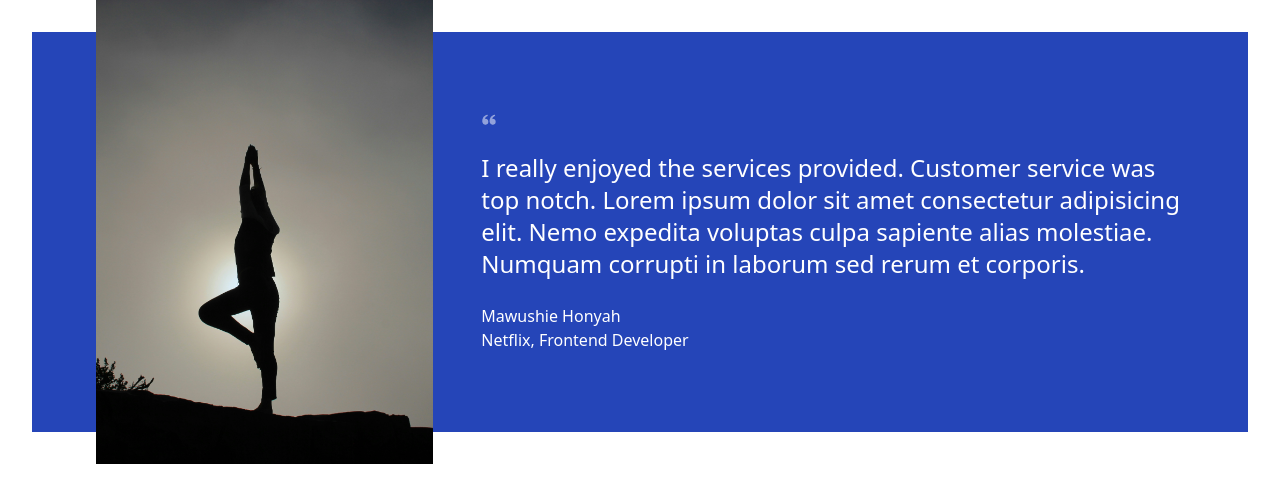
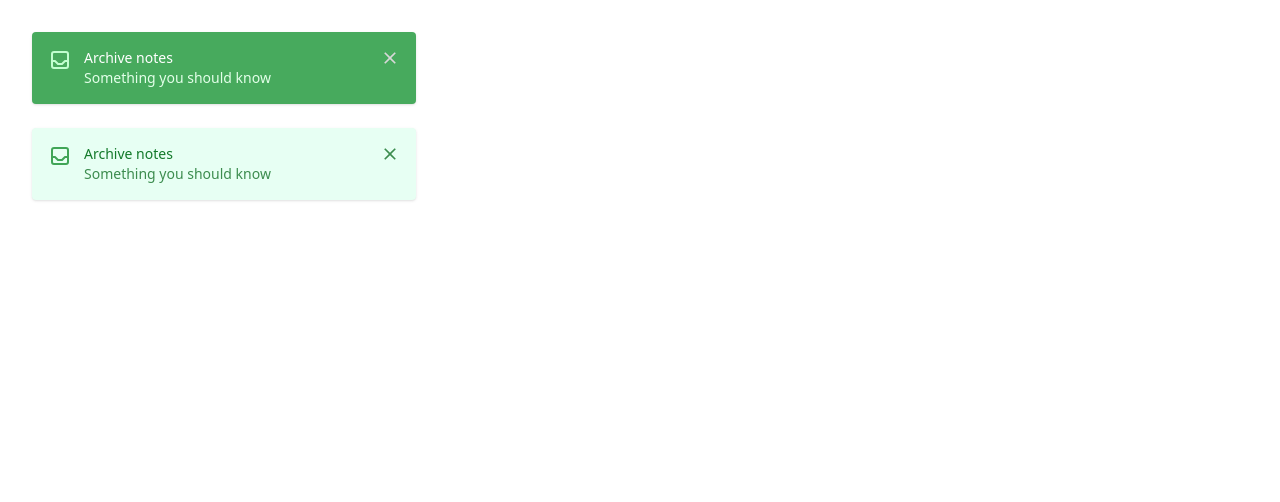
Before and after one commit to Mawushie/mycomponents-library, a React (Vite) app: page / in a window 1280 px wide. Shown: the top 502 px of the page. Built offline with nearby package versions, Linux system fonts and the light colour scheme.

Commit message:
tooltip component created

```diff
--- a/src/App.jsx
+++ b/src/App.jsx
@@ -4,6 +4,7 @@ import Banner from "./components/Banner/Banner";
 import Card from "./components/Card/Card";
 import TestimonialWithoutImage from "./components/Testimonials/TestimonialWithoutImage";
 import TestimonialWithImage from "./components/Testimonials/TestimonialWithImage";
+import ToolTip from "./components/ToolTip/ToolTip";
 
 function App() {
   return (
@@ -45,17 +46,31 @@ function App() {
       <br></br>
       <br></br>
       <br></br> */}
-      <TestimonialWithImage
+      {/* <TestimonialWithImage
         image={`yoga.jpg`}
         name={`Mawushie Honyah`}
         company={`Netflix`}
         position={`Frontend Developer`}
       >
-        I really enjoyed the services provided. Customer service was top notch.
-        Lorem ipsum dolor sit amet consectetur adipisicing elit. Nemo expedita
-        voluptas culpa sapiente alias molestiae. Numquam corrupti in laborum sed
-        rerum et corporis.
-      </TestimonialWithImage>
+        Yoga challenges and calms me at the same time and I am beginning to
+        really fall in love with it.
+      </TestimonialWithImage> */}
+
+      <div>
+        <ToolTip
+          color="green"
+          theme="bold"
+          title="Archive notes"
+          details="Something you should know"
+        />
+        <br></br>
+        <ToolTip
+          color="green"
+          theme="light"
+          title="Archive notes"
+          details="Something you should know"
+        />
+      </div>
     </>
   );
 }
--- a/src/components/Testimonials/TestimonialWithImage.jsx
+++ b/src/components/Testimonials/TestimonialWithImage.jsx
@@ -10,7 +10,7 @@ export default function TestimonialWithImage({
 }) {
   return (
     <>
-      <div className="testimonial-container flex flex-col bg-sl max-w-96 border-0 font-inter relative  shadow xl:hidden">
+      <div className="flex flex-col bg-sl max-w-96 border-0 font-inter relative  shadow xl:hidden">
         <div className="max-w-80 h-52 border border-transparent  self-center  absolute testimonial-image">
           <img src={image} className="rounded-lg" />
         </div>
--- /dev/null
+++ b/src/components/ToolTip/Black.jsx
@@ -0,0 +1,35 @@
+import React from "react";
+import { TbInbox } from "react-icons/tb";
+import { MdOutlineClose } from "react-icons/md";
+
+export default function Black({ theme, info }) {
+  let background = theme === "light" ? "#FFFFFF" : "#262626";
+  let iconColor = theme === "light" ? "#6B7280" : "#C7C7C7";
+  let titleColor = theme === "light" ? "#111827" : "#FFFFFF";
+  let detailsColor = theme === "light" ? "#6B7280" : "#C7C7C7";
+  let dismissBtn = theme === "light" ? "#6B7280" : "#C7C7C7";
+  return (
+    <>
+      <div
+        className="flex justify-between rounded border-transparent shadow w-96 p-4"
+        style={{ background: background }}
+      >
+        <div className="flex w-80">
+          <TbInbox
+            style={{ width: 24, height: 24, marginRight: 12, color: iconColor }}
+          />
+          <div className="mr-4">
+            <h4 className="font-medium text-sm" style={{ color: titleColor }}>
+              {info.title}
+            </h4>
+            <p className="text-sm" style={{ color: detailsColor }}>
+              {info.details}
+            </p>
+          </div>
+        </div>
+
+        <MdOutlineClose style={{ width: 20, height: 20, color: dismissBtn }} />
+      </div>
+    </>
+  );
+}
--- /dev/null
+++ b/src/components/ToolTip/Blue.jsx
@@ -0,0 +1,35 @@
+import React from "react";
+import { TbInbox } from "react-icons/tb";
+import { MdOutlineClose } from "react-icons/md";
+
+export default function Blue({ theme, info }) {
+  let background = theme === "light" ? "#E0E7FF" : "#1E40AF";
+  let iconColor = theme === "light" ? "#1C51B9" : "#7EA6F2";
+  let titleColor = theme === "light" ? "#1E40AF" : "#FFFFFF";
+  let detailsColor = theme === "light" ? "#1C51B9" : "#E8EDFF";
+  let dismissBtn = theme === "light" ? "#1C51B9" : "#D8D8D8";
+  return (
+    <>
+      <div
+        className="flex justify-between rounded border-transparent shadow w-96 p-4"
+        style={{ background: background }}
+      >
+        <div className="flex w-80">
+          <TbInbox
+            style={{ width: 24, height: 24, marginRight: 12, color: iconColor }}
+          />
+          <div className="mr-4">
+            <h4 className="font-medium text-sm" style={{ color: titleColor }}>
+              {info.title}
+            </h4>
+            <p className="text-sm" style={{ color: detailsColor }}>
+              {info.details}
+            </p>
+          </div>
+        </div>
+
+        <MdOutlineClose style={{ width: 20, height: 20, color: dismissBtn }} />
+      </div>
+    </>
+  );
+}
--- /dev/null
+++ b/src/components/ToolTip/Green.jsx
@@ -0,0 +1,35 @@
+import React from "react";
+import { TbInbox } from "react-icons/tb";
+import { MdOutlineClose } from "react-icons/md";
+
+export default function Green({ theme, info }) {
+  let background = theme === "light" ? "#E7FFF3" : "#47AA5D";
+  let iconColor = theme === "light" ? "#41A557" : "#C1FFCF";
+  let titleColor = theme === "light" ? "#137A2A" : "#FFFFFF";
+  let detailsColor = theme === "light" ? "#3C8C4E" : "#E3FFE9";
+  let dismissBtn = theme === "light" ? "#3C8C4E" : "#D8D8D8";
+  return (
+    <>
+      <div
+        className="flex justify-between rounded border-transparent shadow w-96 p-4"
+        style={{ background: background }}
+      >
+        <div className="flex w-80">
+          <TbInbox
+            style={{ width: 24, height: 24, marginRight: 12, color: iconColor }}
+          />
+          <div className="mr-4">
+            <h4 className="font-medium text-sm" style={{ color: titleColor }}>
+              {info.title}
+            </h4>
+            <p className="text-sm" style={{ color: detailsColor }}>
+              {info.details}
+            </p>
+          </div>
+        </div>
+
+        <MdOutlineClose style={{ width: 20, height: 20, color: dismissBtn }} />
+      </div>
+    </>
+  );
+}
--- /dev/null
+++ b/src/components/ToolTip/Pink.jsx
@@ -0,0 +1,35 @@
+import React from "react";
+import { TbInbox } from "react-icons/tb";
+import { MdOutlineClose } from "react-icons/md";
+
+export default function Pink({ theme, info }) {
+  let background = theme === "light" ? "#FFF3FC" : "#A9229B";
+  let iconColor = theme === "light" ? "#C7369E" : "#F462E6";
+  let titleColor = theme === "light" ? "#A9229B" : "#FFFFFF";
+  let detailsColor = theme === "light" ? "#C7369E" : "#FFE9FD";
+  let dismissBtn = theme === "light" ? "#C7369E" : "#D8D8D8";
+  return (
+    <>
+      <div
+        className="flex justify-between rounded border-transparent shadow w-96 p-4"
+        style={{ background: background }}
+      >
+        <div className="flex w-80">
+          <TbInbox
+            style={{ width: 24, height: 24, marginRight: 12, color: iconColor }}
+          />
+          <div className="mr-4">
+            <h4 className="font-medium text-sm" style={{ color: titleColor }}>
+              {info.title}
+            </h4>
+            <p className="text-sm" style={{ color: detailsColor }}>
+              {info.details}
+            </p>
+          </div>
+        </div>
+
+        <MdOutlineClose style={{ width: 20, height: 20, color: dismissBtn }} />
+      </div>
+    </>
+  );
+}
--- /dev/null
+++ b/src/components/ToolTip/ToolTip.jsx
@@ -0,0 +1,19 @@
+import React from "react";
+import Black from "./Black";
+import Blue from "./Blue";
+import Pink from "./Pink";
+import Green from "./Green";
+
+export default function ToolTip({ color = "black", theme = "light", ...rest }) {
+  //two themes, bold and light
+  //color default,  black
+  //them default, light
+  return (
+    <>
+      {color === "black" && <Black theme={theme} info={rest} />}
+      {color === "blue" && <Blue theme={theme} info={rest} />}
+      {color === "pink" && <Pink theme={theme} info={rest} />}
+      {color === "green" && <Green theme={theme} info={rest} />}
+    </>
+  );
+}
--- a/src/index.css
+++ b/src/index.css
@@ -188,10 +188,6 @@ background colors for the extra credit
     transform: rotate(10deg);
 }
 
-.testimonial-container {
-    background-color: white;
-}
-
 .testimonial-image {
     top: -1px;
     margin-bottom: 48px;
@@ -207,14 +203,7 @@ background colors for the extra credit
     background: #2545b8;
     color: white;
     overflow: visible;
-    /* margin-top: 110px; */
 }
-
-
-/* .desktop-content {
-    left: 490px;
-    text-wrap: balance;
-} */
 
 .testimonial-container {
     background: #2545b8;
```
